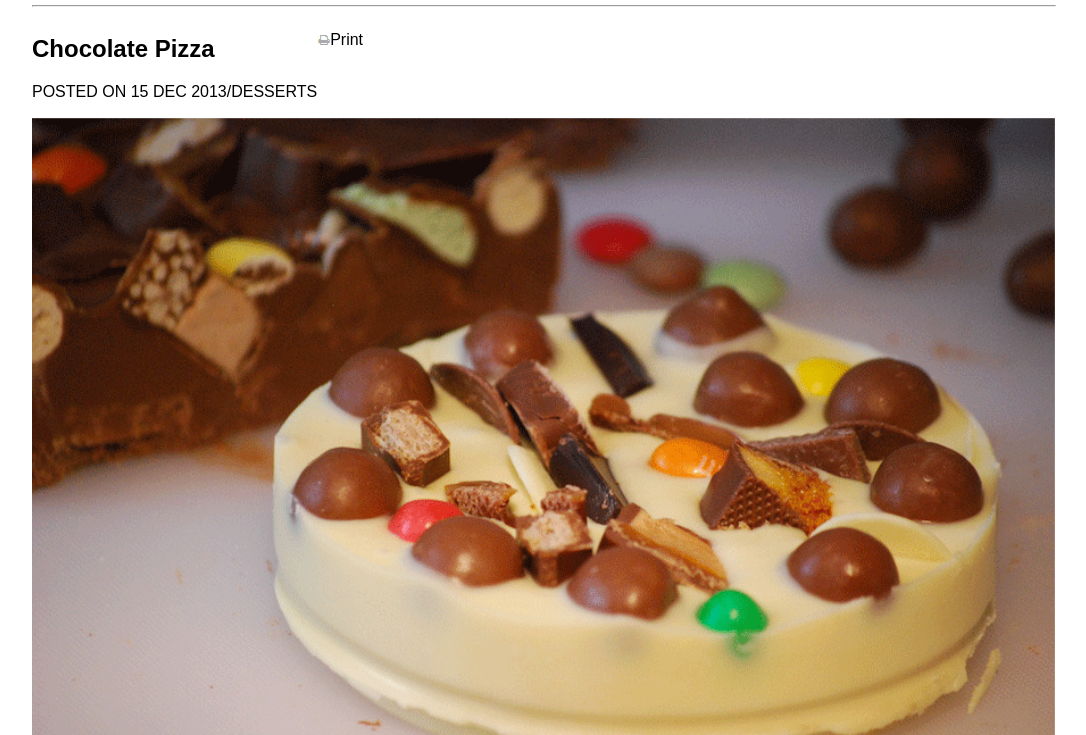
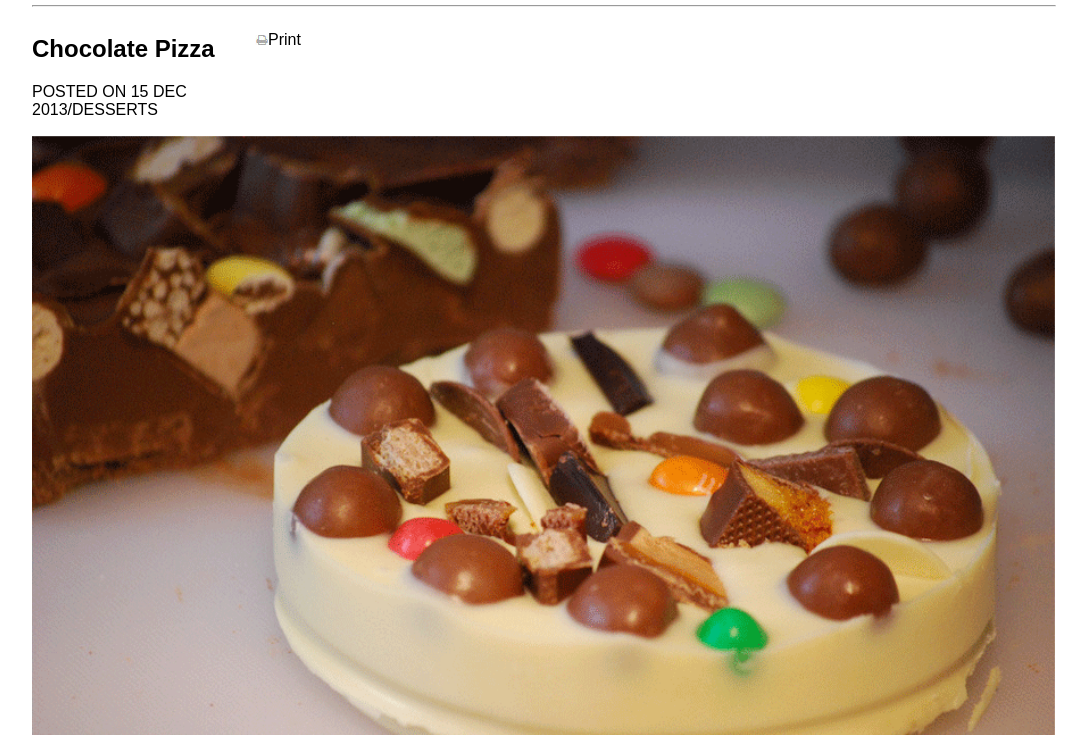
Before and after one commit to ShnowMan/chocolate-pizza, a plain HTML site: page index.html in a window 1280 px wide. Shown: the part 65-800 px from the top of the page, without its empty margins (96-1182 px from the left). Drawn offline with Linux system fonts and the light colour scheme.

Commit message:
Flex box work progress

```diff
--- a/style.css
+++ b/style.css
@@ -86,3 +86,8 @@ header img {
   position: relative;
   top: -26px;
 }
+
+#print {
+  justify-content: flex-start;
+  width: 100%;
+}
```
